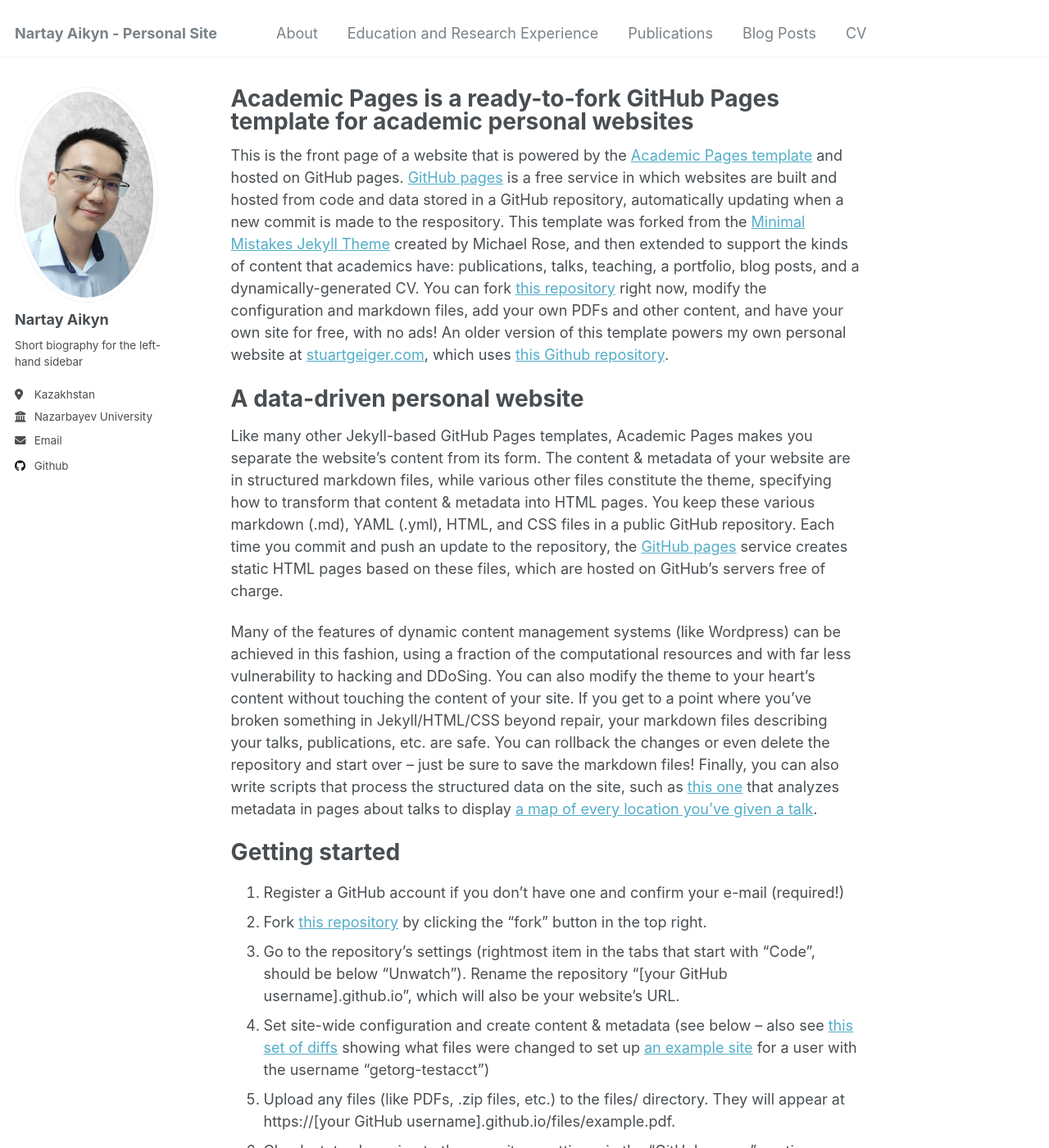
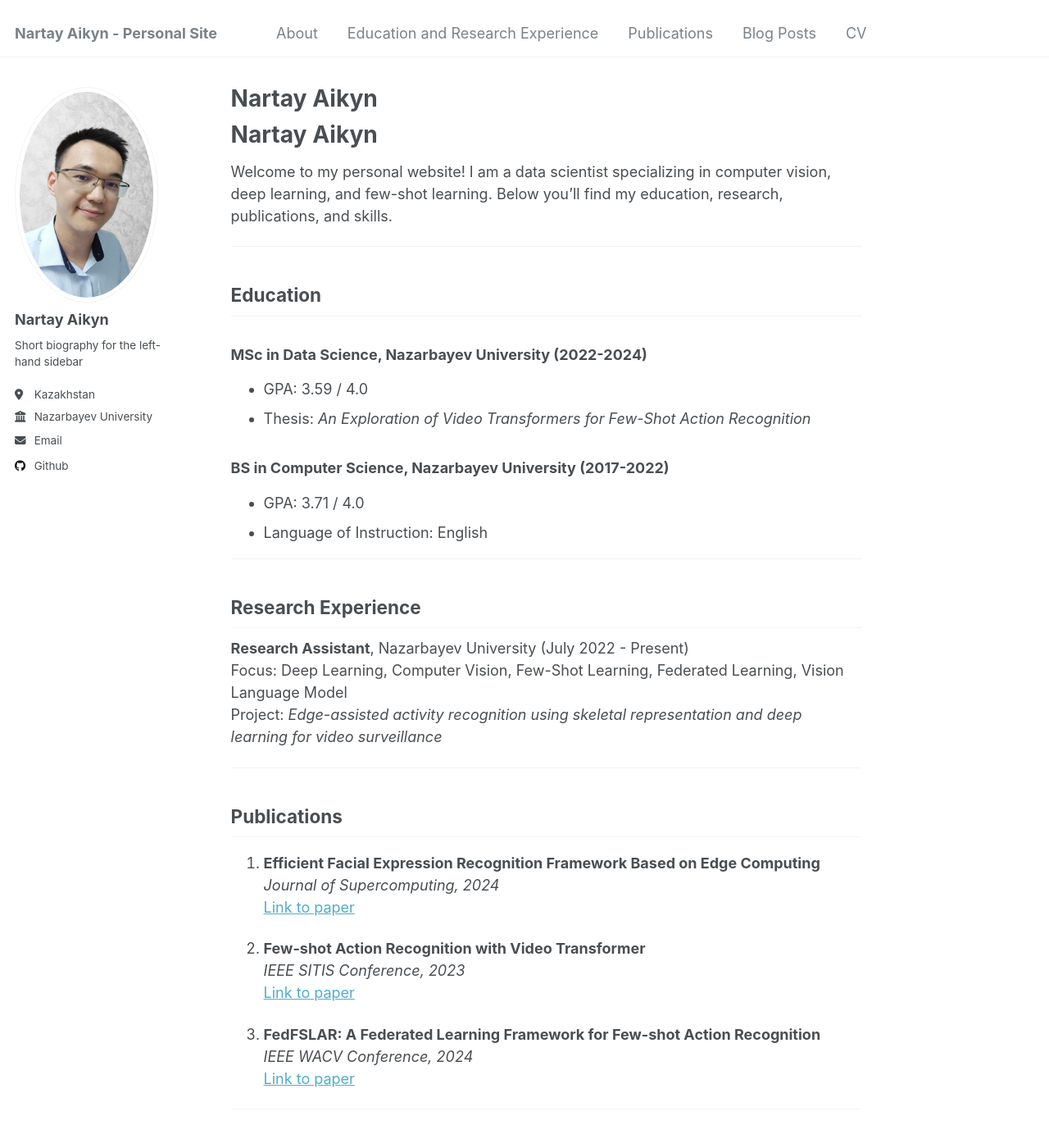
Before and after one commit to NartayAikyn/NartayAikyn.github.io, a Jekyll site: the page built from _pages/about.md, in a window 1280 px wide and 1400 px high. Shown: the whole window at 82% size. Built offline with Jekyll 4.4.1, drawn with Linux system fonts in a browser that asks for light colours; some of the changed text lies outside the part shown.

Commit message:
Update about.md

```diff
--- a/_pages/about.md
+++ b/_pages/about.md
@@ -1,49 +1,80 @@
 ---
 permalink: /
-title: "Academic Pages is a ready-to-fork GitHub Pages template for academic personal websites"
+title: "Nartay Aikyn"
 author_profile: true
 redirect_from:
   - /about/
   - /about.html
 ---
+# Nartay Aikyn
+Welcome to my personal website! I am a data scientist specializing in computer vision, deep learning, and few-shot learning. Below you'll find my education, research, publications, and skills.
 
-This is the front page of a website that is powered by the [Academic Pages template](https://github.com/academicpages/academicpages.github.io) and hosted on GitHub pages. [GitHub pages](https://pages.github.com) is a free service in which websites are built and hosted from code and data stored in a GitHub repository, automatically updating when a new commit is made to the respository. This template was forked from the [Minimal Mistakes Jekyll Theme](https://mmistakes.github.io/minimal-mistakes/) created by Michael Rose, and then extended to support the kinds of content that academics have: publications, talks, teaching, a portfolio, blog posts, and a dynamically-generated CV. You can fork [this repository](https://github.com/academicpages/academicpages.github.io) right now, modify the configuration and markdown files, add your own PDFs and other content, and have your own site for free, with no ads! An older version of this template powers my own personal website at [stuartgeiger.com](http://stuartgeiger.com), which uses [this Github repository](https://github.com/staeiou/staeiou.github.io).
+---
 
-A data-driven personal website
-======
-Like many other Jekyll-based GitHub Pages templates, Academic Pages makes you separate the website's content from its form. The content & metadata of your website are in structured markdown files, while various other files constitute the theme, specifying how to transform that content & metadata into HTML pages. You keep these various markdown (.md), YAML (.yml), HTML, and CSS files in a public GitHub repository. Each time you commit and push an update to the repository, the [GitHub pages](https://pages.github.com/) service creates static HTML pages based on these files, which are hosted on GitHub's servers free of charge.
+## Education
+### MSc in Data Science, Nazarbayev University (2022-2024)
+- GPA: 3.59 / 4.0
+- Thesis: *An Exploration of Video Transformers for Few-Shot Action Recognition*
 
-Many of the features of dynamic content management systems (like Wordpress) can be achieved in this fashion, using a fraction of the computational resources and with far less vulnerability to hacking and DDoSing. You can also modify the theme to your heart's content without touching the content of your site. If you get to a point where you've broken something in Jekyll/HTML/CSS beyond repair, your markdown files describing your talks, publications, etc. are safe. You can rollback the changes or even delete the repository and start over -- just be sure to save the markdown files! Finally, you can also write scripts that process the structured data on the site, such as [this one](https://github.com/academicpages/academicpages.github.io/blob/master/talkmap.ipynb) that analyzes metadata in pages about talks to display [a map of every location you've given a talk](https://academicpages.github.io/talkmap.html).
+### BS in Computer Science, Nazarbayev University (2017-2022)
+- GPA: 3.71 / 4.0
+- Language of Instruction: English
 
-Getting started
-======
-1. Register a GitHub account if you don't have one and confirm your e-mail (required!)
-1. Fork [this repository](https://github.com/academicpages/academicpages.github.io) by clicking the "fork" button in the top right.
-1. Go to the repository's settings (rightmost item in the tabs that start with "Code", should be below "Unwatch"). Rename the repository "[your GitHub username].github.io", which will also be your website's URL.
-1. Set site-wide configuration and create content & metadata (see below -- also see [this set of diffs](http://archive.is/3TPas) showing what files were changed to set up [an example site](https://getorg-testacct.github.io) for a user with the username "getorg-testacct")
-1. Upload any files (like PDFs, .zip files, etc.) to the files/ directory. They will appear at https://[your GitHub username].github.io/files/example.pdf.
-1. Check status by going to the repository settings, in the "GitHub pages" section
+---
 
-Site-wide configuration
-------
-The main configuration file for the site is in the base directory in [_config.yml](https://github.com/academicpages/academicpages.github.io/blob/master/_config.yml), which defines the content in the sidebars and other site-wide features. You will need to replace the default variables with ones about yourself and your site's github repository. The configuration file for the top menu is in [_data/navigation.yml](https://github.com/academicpages/academicpages.github.io/blob/master/_data/navigation.yml). For example, if you don't have a portfolio or blog posts, you can remove those items from that navigation.yml file to remove them from the header.
+## Research Experience
+**Research Assistant**, Nazarbayev University (July 2022 - Present)
+Focus: Deep Learning, Computer Vision, Few-Shot Learning, Federated Learning, Vision Language Model
+Project: *Edge-assisted activity recognition using skeletal representation and deep learning for video surveillance*
 
-Create content & metadata
-------
-For site content, there is one markdown file for each type of content, which are stored in directories like _publications, _talks, _posts, _teaching, or _pages. For example, each talk is a markdown file in the [_talks directory](https://github.com/academicpages/academicpages.github.io/tree/master/_talks). At the top of each markdown file is structured data in YAML about the talk, which the theme will parse to do lots of cool stuff. The same structured data about a talk is used to generate the list of talks on the [Talks page](https://academicpages.github.io/talks), each [individual page](https://academicpages.github.io/talks/2012-03-01-talk-1) for specific talks, the talks section for the [CV page](https://academicpages.github.io/cv), and the [map of places you've given a talk](https://academicpages.github.io/talkmap.html) (if you run this [python file](https://github.com/academicpages/academicpages.github.io/blob/master/talkmap.py) or [Jupyter notebook](https://github.com/academicpages/academicpages.github.io/blob/master/talkmap.ipynb), which creates the HTML for the map based on the contents of the _talks directory).
+---
 
-**Markdown generator**
+## Publications
+1. **Efficient Facial Expression Recognition Framework Based on Edge Computing**
+   _Journal of Supercomputing, 2024_
+   [Link to paper](https://doi.org/10.1007/s11227-023-05548-x)
 
-I have also created [a set of Jupyter notebooks](https://github.com/academicpages/academicpages.github.io/tree/master/markdown_generator
-) that converts a CSV containing structured data about talks or presentations into individual markdown files that will be properly formatted for the Academic Pages template. The sample CSVs in that directory are the ones I used to create my own personal website at stuartgeiger.com. My usual workflow is that I keep a spreadsheet of my publications and talks, then run the code in these notebooks to generate the markdown files, then commit and push them to the GitHub repository.
+2. **Few-shot Action Recognition with Video Transformer**
+   _IEEE SITIS Conference, 2023_
+   [Link to paper](https://doi.org/10.1109/SITIS61268.2023.00027)
 
-How to edit your site's GitHub repository
-------
-Many people use a git client to create files on their local computer and then push them to GitHub's servers. If you are not familiar with git, you can directly edit these configuration and markdown files directly in the github.com interface. Navigate to a file (like [this one](https://github.com/academicpages/academicpages.github.io/blob/master/_talks/2012-03-01-talk-1.md) and click the pencil icon in the top right of the content preview (to the right of the "Raw | Blame | History" buttons). You can delete a file by clicking the trashcan icon to the right of the pencil icon. You can also create new files or upload files by navigating to a directory and clicking the "Create new file" or "Upload files" buttons.
+3. **FedFSLAR: A Federated Learning Framework for Few-shot Action Recognition**
+   _IEEE WACV Conference, 2024_
+   [Link to paper](https://doi.org/10.1109/WACVW60836.2024.00035)
 
-Example: editing a markdown file for a talk
-![Editing a markdown file for a talk](/images/editing-talk.png)
+---
 
-For more info
-------
-More info about configuring Academic Pages can be found in [the guide](https://academicpages.github.io/markdown/). The [guides for the Minimal Mistakes theme](https://mmistakes.github.io/minimal-mistakes/docs/configuration/) (which this theme was forked from) might also be helpful.
+## Teaching Assistant Experience
+**Teaching Assistant for CSCI 390 - Artificial Intelligence**, Nazarbayev University (Fall 2022, 2023, 2024)
+- Assisted with proctoring and grading of exams and assignments.
+
+---
+
+## Honors and Awards
+- Honorable mention in the International Mathematics Competition (2020)
+- Third prize in the International Mathematics Competition (2019)
+- Gold medal in the SIAM Mathematics Olympics, Nazarbayev University (2019)
+
+---
+
+## Skills
+- **Programming Languages**: Python, Java, C++, C#, Lua, Prolog, Javascript
+- **Technologies**: PyTorch, OpenCV, Keras, NumPy, Pandas, SciKit-Learn, Matplotlib, MySQL
+- **Languages**: English (Proficient), Kazakh (Native), Chinese (Native), Russian (Intermediate)
+
+---
+
+## Hobbies and Interests
+- Open-source Project Contributor
+- Learning Languages
+- Reading Philosophy
+- Video Editing
+- Exercising and Working Out
+- Indie Game Development
+
+## Contact
+Feel free to reach out to me for collaboration or inquiries:
+**Email**: [nartay990531@gmail.com](mailto:nartay990531@gmail.com)
+**Phone**: [+7-778-541-2333](tel:+7-778-541-2333)
+**GitHub**: [NartayAikyn](https://github.com/NartayAikyn)
+**LinkedIn**: [Nartay Aikyn](https://www.linkedin.com/in/nartay-aikyn/)
```
